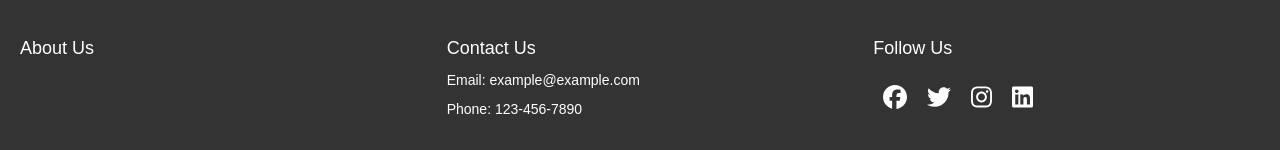
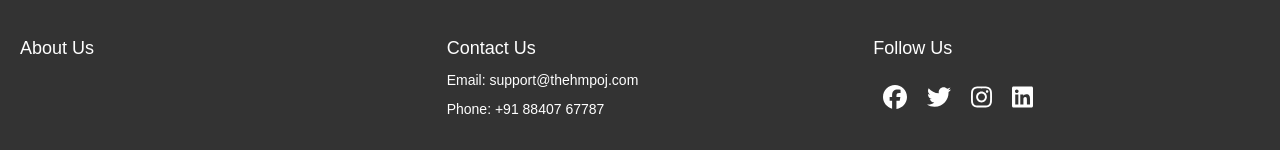
Before and after one commit to chinmay2814/HMP_OJ, a React (Create React App) app: page /login in a window 1280 px wide. Shown: the part 802-952 px from the top of the page. Built offline with nearby package versions, Linux system fonts and the light colour scheme.

Commit message:
Very imp

```diff
--- a/src/components/footer.js
+++ b/src/components/footer.js
@@ -21,8 +21,8 @@ const Footer = () => {
         </div>
         <div className="footer-section">
           <h3>Contact Us</h3>
-          <p>Email: example@example.com</p>
-          <p>Phone: 123-456-7890</p>
+          <p>Email: support@thehmpoj.com</p>
+          <p>Phone: +91 88407 67787</p>
         </div>
         <div className="footer-section">
           <h3>Follow Us</h3>
```
